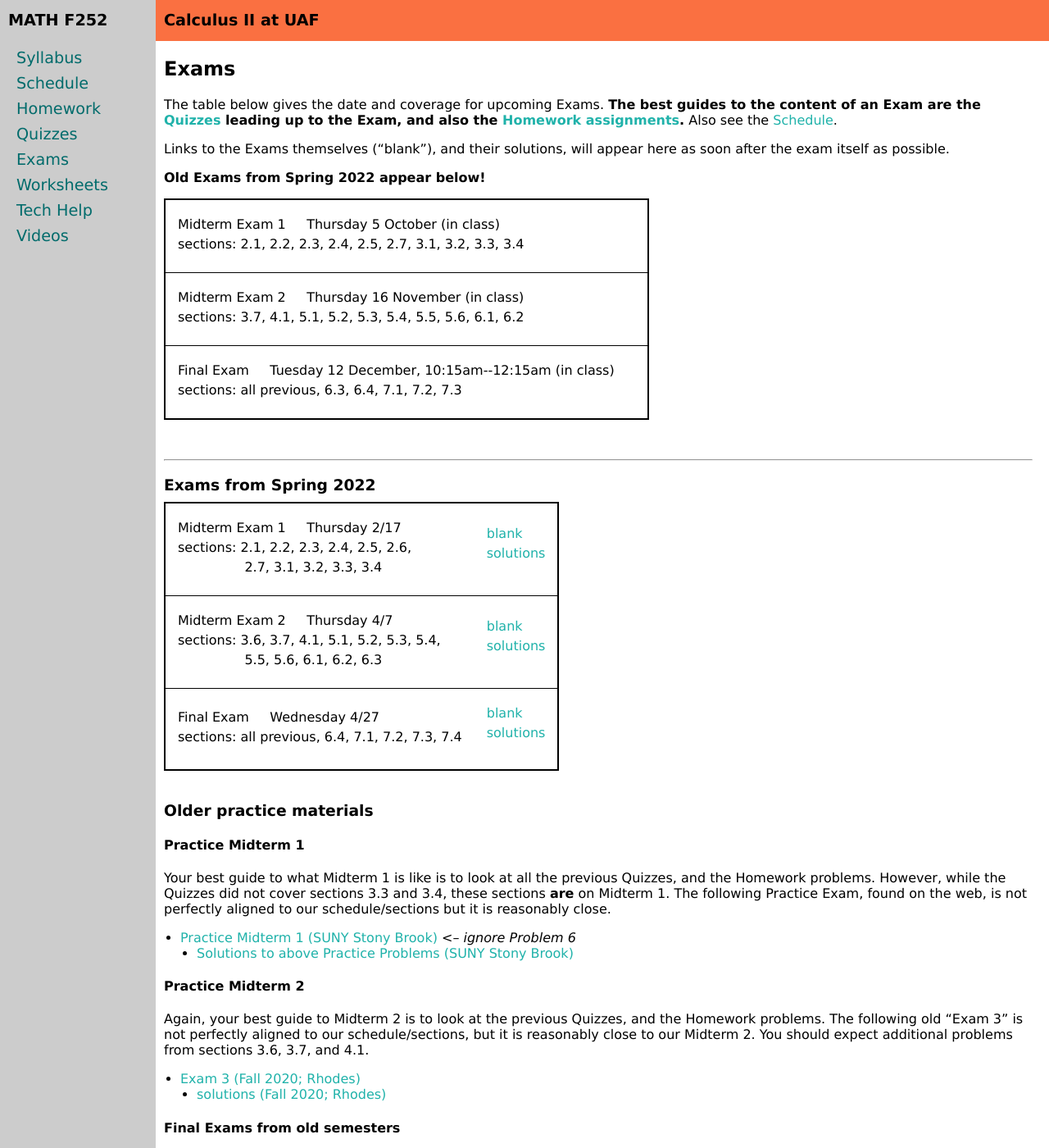
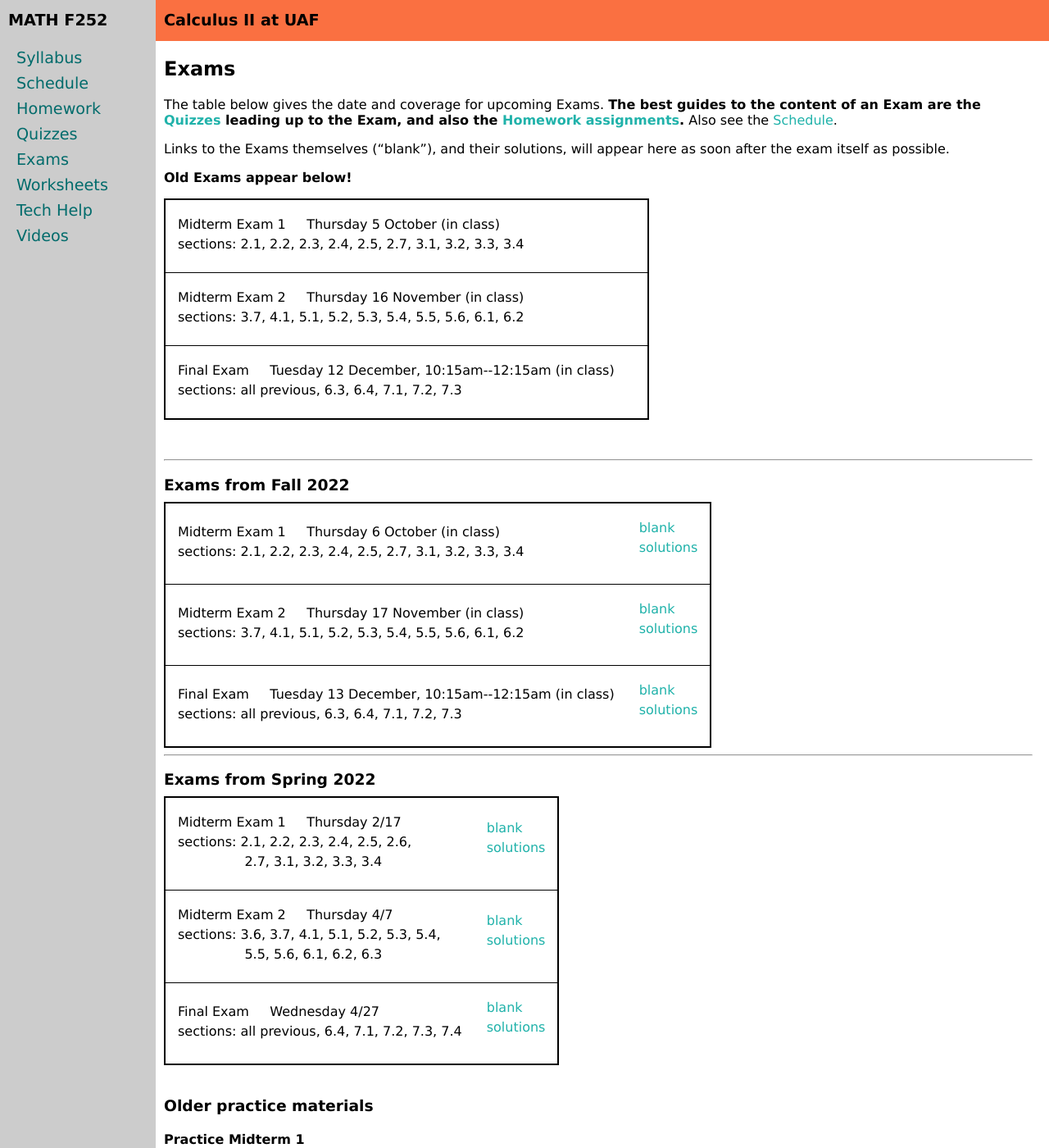
Before and after one commit to uaf-math/calc2, a Jekyll site: the page built from exams.md, in a window 1280 px wide and 1400 px high. Shown: the whole window at 82% size. Built offline with Jekyll 4.4.1, drawn with Linux system fonts in a browser that asks for light colours.

Commit message:
Update exams.md

```diff
--- a/exams.md
+++ b/exams.md
@@ -9,11 +9,16 @@ The table below gives the date and coverage for upcoming Exams.  <b>The best gui
 
 Links to the Exams themselves ("blank"), and their solutions, will appear here as soon after the exam itself as possible.
 
-<b>Old Exams from Spring 2022 appear below!</b>
+<b>Old Exams appear below!</b>
 
 {% include exam_table.md  data=site.data.exams %}
 
 <div style="padding-bottom: 40px"></div>
+
+---
+### Exams from Fall 2022
+
+{% include exam_table.md  data=site.data.examsF22 %}
 
 ---
 ### Exams from Spring 2022
```
